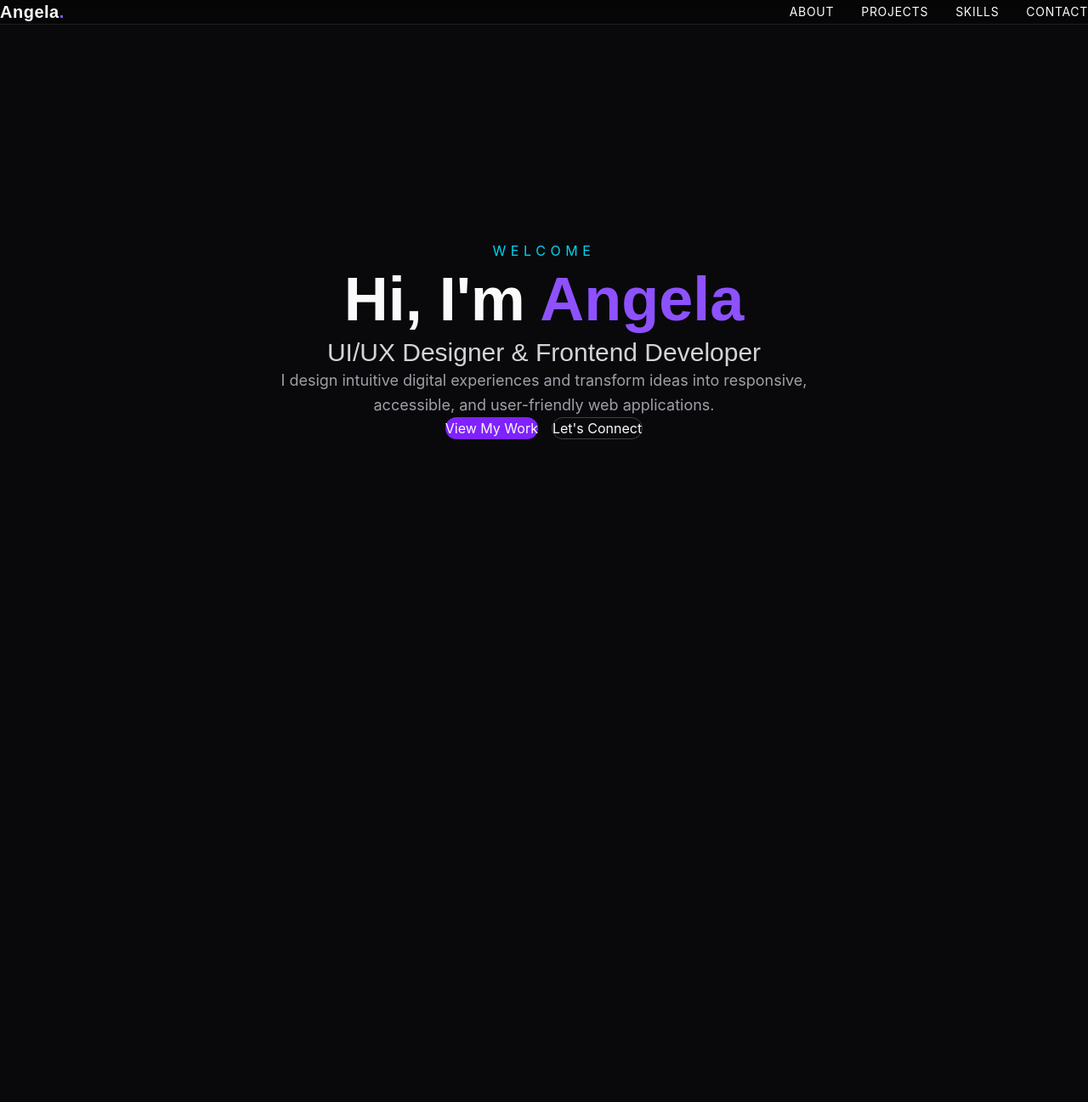
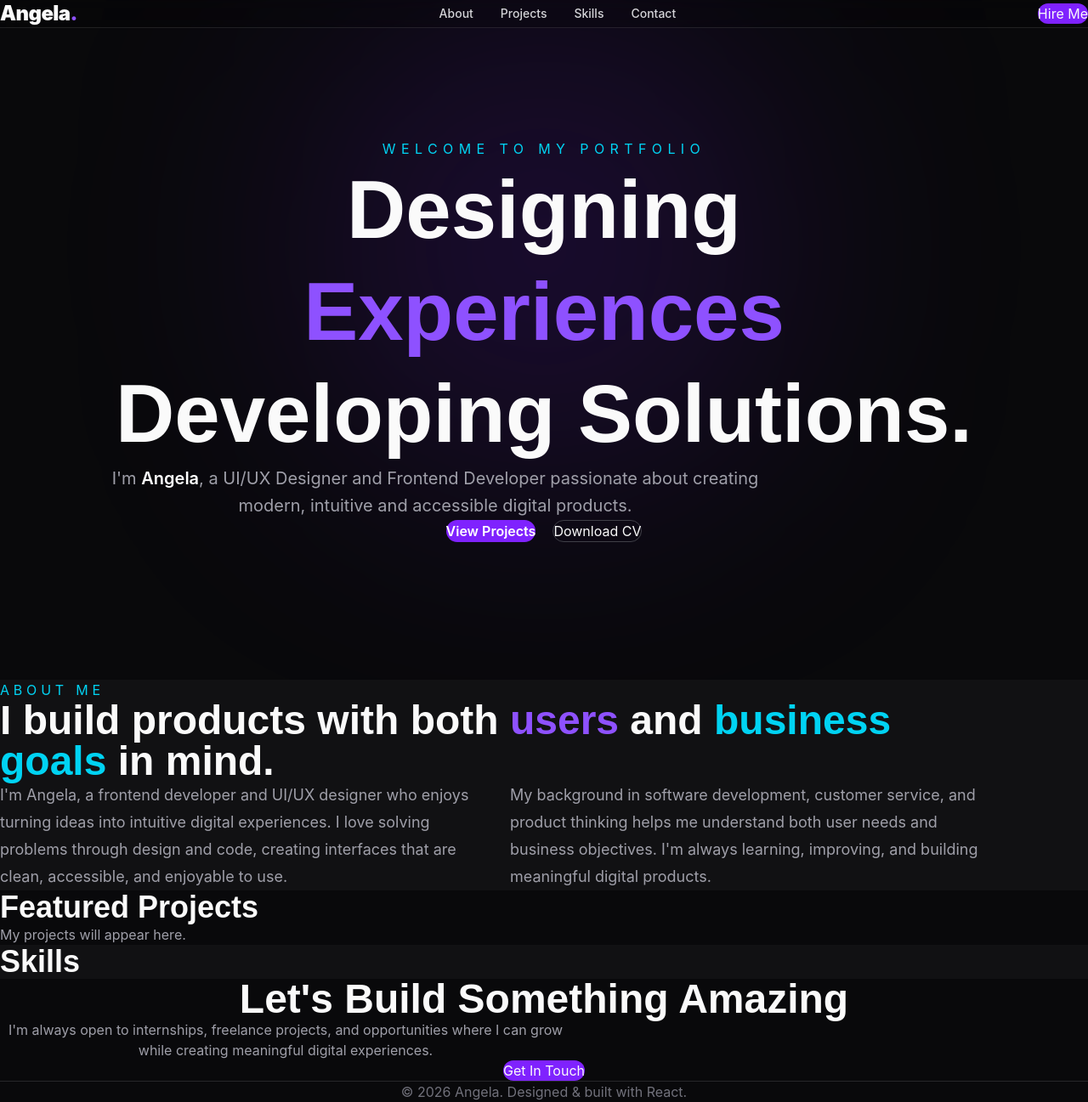
Before and after one commit to Angelcoder87/portfolio-website, a React (Vite) app: page / in a window 1280 px wide. Shown: the whole page at 85% size. Before the commit the page ends 800 px from the top, so only its background shows below. Built offline with nearby package versions, Linux system fonts and the light colour scheme.

Commit message:
New hero and Navbar

```diff
--- a/src/App.jsx
+++ b/src/App.jsx
@@ -1,11 +1,21 @@
-import Navbar from "./components/Navbar";
-import Hero from "./components/Hero";
+import Navbar from "./components/layout/Navbar";
+import Hero from "./components/sections/Hero";
+import About from "./components/sections/About";
+import Projects from "./components/sections/Projects";
+import Skills from "./components/sections/Skills";
+import Contact from "./components/sections/Contact";
+import Footer from "./components/layout/Footer";
 
 function App() {
   return (
     <>
       <Navbar />
       <Hero />
+      <About />
+      <Projects />
+      <Skills />
+      <Contact />
+      <Footer />
     </>
   );
 }
--- a/src/components/Hero.jsx
+++ /dev/null
@@ -1,43 +0,0 @@
-function Hero() {
-  return (
-    <section className="min-h-screen flex items-center justify-center px-6 pt-24 bg-[#09090B]">
-      <div className="max-w-4xl text-center">
-
-        <p className="text-cyan-400 uppercase tracking-[0.35em] mb-4">
-          Welcome
-        </p>
-
-        <h1 className="text-5xl md:text-7xl font-bold leading-tight">
-          Hi, I'm{" "}
-          <span className="text-violet-500">
-            Angela
-          </span>
-        </h1>
-
-        <h2 className="text-2xl md:text-3xl text-zinc-300 mt-6">
-          UI/UX Designer & Frontend Developer
-        </h2>
-
-        <p className="mt-8 text-zinc-400 text-lg max-w-2xl mx-auto leading-relaxed">
-          I design intuitive digital experiences and transform ideas into
-          responsive, accessible, and user-friendly web applications.
-        </p>
-
-        <div className="mt-10 flex flex-col sm:flex-row justify-center gap-4">
-
-          <button className="px-8 py-4 rounded-full bg-violet-600 hover:bg-violet-500 transition duration-300">
-            View My Work
-          </button>
-
-          <button className="px-8 py-4 rounded-full border border-zinc-700 hover:border-cyan-400 transition duration-300">
-            Let's Connect
-          </button>
-
-        </div>
-
-      </div>
-    </section>
-  );
-}
-
-export default Hero;
--- a/src/components/Navbar.jsx
+++ /dev/null
@@ -1,22 +0,0 @@
-function Navbar() {
-  return (
-    <nav className="fixed top-0 left-0 w-full backdrop-blur-lg bg-black/30 border-b border-white/10 z-50">
-      <div className="max-w-7xl mx-auto px-6 py-4 flex justify-between items-center">
-
-        <h1 className="text-xl font-bold tracking-wide">
-          Angela<span className="text-violet-500">.</span>
-        </h1>
-
-        <ul className="hidden md:flex gap-8 text-sm uppercase tracking-wider">
-          <li><a href="#about" className="hover:text-violet-400 transition">About</a></li>
-          <li><a href="#projects" className="hover:text-violet-400 transition">Projects</a></li>
-          <li><a href="#skills" className="hover:text-violet-400 transition">Skills</a></li>
-          <li><a href="#contact" className="hover:text-violet-400 transition">Contact</a></li>
-        </ul>
-
-      </div>
-    </nav>
-  );
-}
-
-export default Navbar;
--- /dev/null
+++ b/src/components/layout/Footer.jsx
@@ -0,0 +1,11 @@
+function Footer() {
+  return (
+    <footer className="py-10 text-center border-t border-zinc-800">
+      <p className="text-zinc-500">
+        © {new Date().getFullYear()} Angela. Designed & built with React.
+      </p>
+    </footer>
+  );
+}
+
+export default Footer;
--- /dev/null
+++ b/src/components/layout/Navbar.jsx
@@ -0,0 +1,51 @@
+function Navbar() {
+  return (
+    <header className="fixed top-0 left-0 w-full z-50 backdrop-blur-xl bg-black/20 border-b border-white/10">
+      <nav className="max-w-7xl mx-auto flex justify-between items-center px-6 py-5">
+
+        <a
+          href="#"
+          className="text-2xl font-black tracking-tight"
+        >
+          Angela<span className="text-violet-500">.</span>
+        </a>
+
+        <ul className="hidden md:flex gap-8 text-sm font-medium text-zinc-300">
+          <li>
+            <a href="#about" className="hover:text-violet-400 transition">
+              About
+            </a>
+          </li>
+
+          <li>
+            <a href="#projects" className="hover:text-violet-400 transition">
+              Projects
+            </a>
+          </li>
+
+          <li>
+            <a href="#skills" className="hover:text-violet-400 transition">
+              Skills
+            </a>
+          </li>
+
+          <li>
+            <a href="#contact" className="hover:text-violet-400 transition">
+              Contact
+            </a>
+          </li>
+        </ul>
+
+        <a
+          href="#contact"
+          className="hidden md:block bg-violet-600 hover:bg-violet-500 transition px-5 py-2 rounded-full"
+        >
+          Hire Me
+        </a>
+
+      </nav>
+    </header>
+  );
+}
+
+export default Navbar;
--- /dev/null
+++ b/src/components/sections/About.jsx
@@ -0,0 +1,48 @@
+function About() {
+  return (
+    <section
+      id="about"
+      className="py-28 px-6 bg-[#111113]"
+    >
+      <div className="max-w-6xl mx-auto">
+
+        <p className="text-cyan-400 uppercase tracking-[0.3em] mb-3">
+          About Me
+        </p>
+
+        <h2 className="text-4xl md:text-5xl font-bold mb-8">
+          I build products with both
+          <span className="text-violet-500"> users </span>
+          and
+          <span className="text-cyan-400"> business goals </span>
+          in mind.
+        </h2>
+
+        <div className="grid md:grid-cols-2 gap-12">
+
+          <div>
+            <p className="text-zinc-400 leading-8 text-lg">
+              I'm Angela, a frontend developer and UI/UX designer who enjoys
+              turning ideas into intuitive digital experiences. I love solving
+              problems through design and code, creating interfaces that are
+              clean, accessible, and enjoyable to use.
+            </p>
+          </div>
+
+          <div>
+            <p className="text-zinc-400 leading-8 text-lg">
+              My background in software development, customer service, and
+              product thinking helps me understand both user needs and business
+              objectives. I'm always learning, improving, and building
+              meaningful digital products.
+            </p>
+          </div>
+
+        </div>
+
+      </div>
+    </section>
+  );
+}
+
+export default About;
--- /dev/null
+++ b/src/components/sections/Contact.jsx
@@ -0,0 +1,23 @@
+function Contact() {
+  return (
+    <section
+      id="contact"
+      className="py-32 px-6 text-center bg-[#09090B]"
+    >
+      <h2 className="text-5xl font-bold">
+        Let's Build Something Amazing
+      </h2>
+
+      <p className="text-zinc-400 mt-6 max-w-2xl mx-auto">
+        I'm always open to internships, freelance projects, and opportunities
+        where I can grow while creating meaningful digital experiences.
+      </p>
+
+      <button className="mt-10 px-8 py-4 rounded-full bg-violet-600 hover:bg-violet-500 transition">
+        Get In Touch
+      </button>
+    </section>
+  );
+}
+
+export default Contact;
--- /dev/null
+++ b/src/components/sections/Hero.jsx
@@ -0,0 +1,54 @@
+function Hero() {
+  return (
+    <section className="relative min-h-screen flex items-center justify-center overflow-hidden bg-[#09090B] px-6">
+
+      {/* Background Glow */}
+      <div className="absolute w-[500px] h-[500px] bg-violet-600/20 blur-[140px] rounded-full top-10 left-1/2 -translate-x-1/2"></div>
+
+      <div className="relative max-w-5xl text-center">
+
+        <p className="uppercase tracking-[0.4em] text-cyan-400 mb-6">
+          Welcome to my portfolio
+        </p>
+
+        <h1 className="text-6xl md:text-8xl font-black leading-tight">
+
+          Designing
+
+          <span className="text-violet-500">
+            {" "}Experiences
+          </span>
+
+          <br />
+
+          Developing Solutions.
+
+        </h1>
+
+        <p className="mt-8 text-zinc-400 text-xl max-w-3xl mx-auto leading-relaxed">
+
+          I'm <span className="text-white font-semibold">Angela</span>,
+          a UI/UX Designer and Frontend Developer passionate about creating
+          modern, intuitive and accessible digital products.
+
+        </p>
+
+        <div className="mt-12 flex flex-col sm:flex-row justify-center gap-5">
+
+          <button className="px-8 py-4 rounded-full bg-violet-600 hover:bg-violet-500 transition text-white font-semibold">
+            View Projects
+          </button>
+
+          <button className="px-8 py-4 rounded-full border border-zinc-700 hover:border-cyan-400 transition">
+            Download CV
+          </button>
+
+        </div>
+
+      </div>
+
+    </section>
+  );
+}
+
+export default Hero;
--- /dev/null
+++ b/src/components/sections/Projects.jsx
@@ -0,0 +1,20 @@
+function Projects() {
+  return (
+    <section
+      id="projects"
+      className="py-28 px-6 bg-[#09090B]"
+    >
+      <div className="max-w-6xl mx-auto">
+        <h2 className="text-4xl font-bold mb-6">
+          Featured Projects
+        </h2>
+
+        <p className="text-zinc-400">
+          My projects will appear here.
+        </p>
+      </div>
+    </section>
+  );
+}
+
+export default Projects;
--- /dev/null
+++ b/src/components/sections/Skills.jsx
@@ -0,0 +1,16 @@
+function Skills() {
+  return (
+    <section
+      id="skills"
+      className="py-28 px-6 bg-[#111113]"
+    >
+      <div className="max-w-6xl mx-auto">
+        <h2 className="text-4xl font-bold">
+          Skills
+        </h2>
+      </div>
+    </section>
+  );
+}
+
+export default Skills;
```
